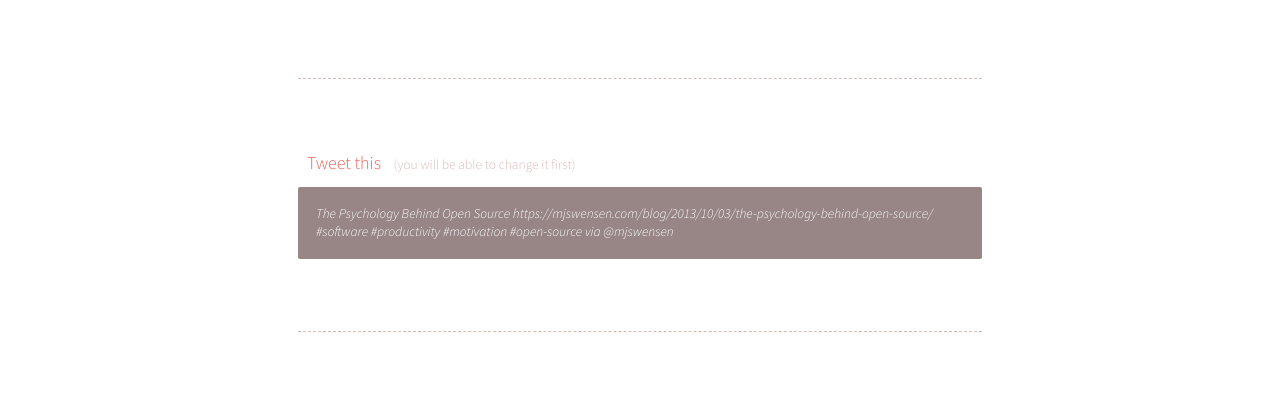
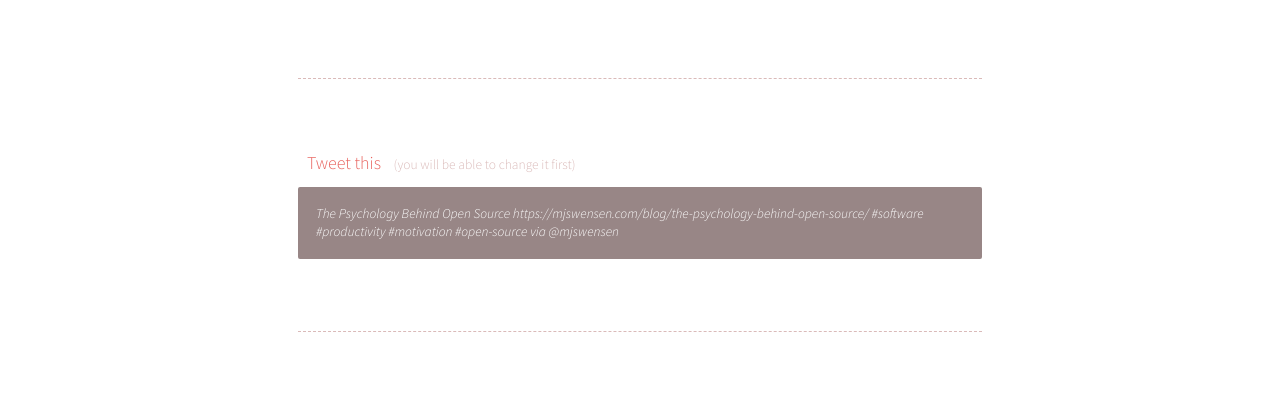
Before and after one commit to mjswensen/mjswensen.com, a Jekyll site: the page built from blog/_posts/2013-10-03-the-psychology-behind-open-source.md, in a window 1280 px wide. Shown: the part 973-1371 px from the top of the page. Built offline with Jekyll 4.4.1, drawn with Linux system fonts in a browser that asks for light colours; part of the change alters nothing that is shown.

```diff
--- a/_config.yml
+++ b/_config.yml
@@ -1,6 +1,6 @@
 name: mjswensen.com
 domain: https://mjswensen.com
-permalink: pretty
+permalink: /:categories/:title/
 exclude:
   - _styles
   - node_modules
@@ -19,3 +19,4 @@ exclude:
   - now.json
 include:
   - .well-known
+  - _redirects
```
Also changed, not shown: 1 other file.
